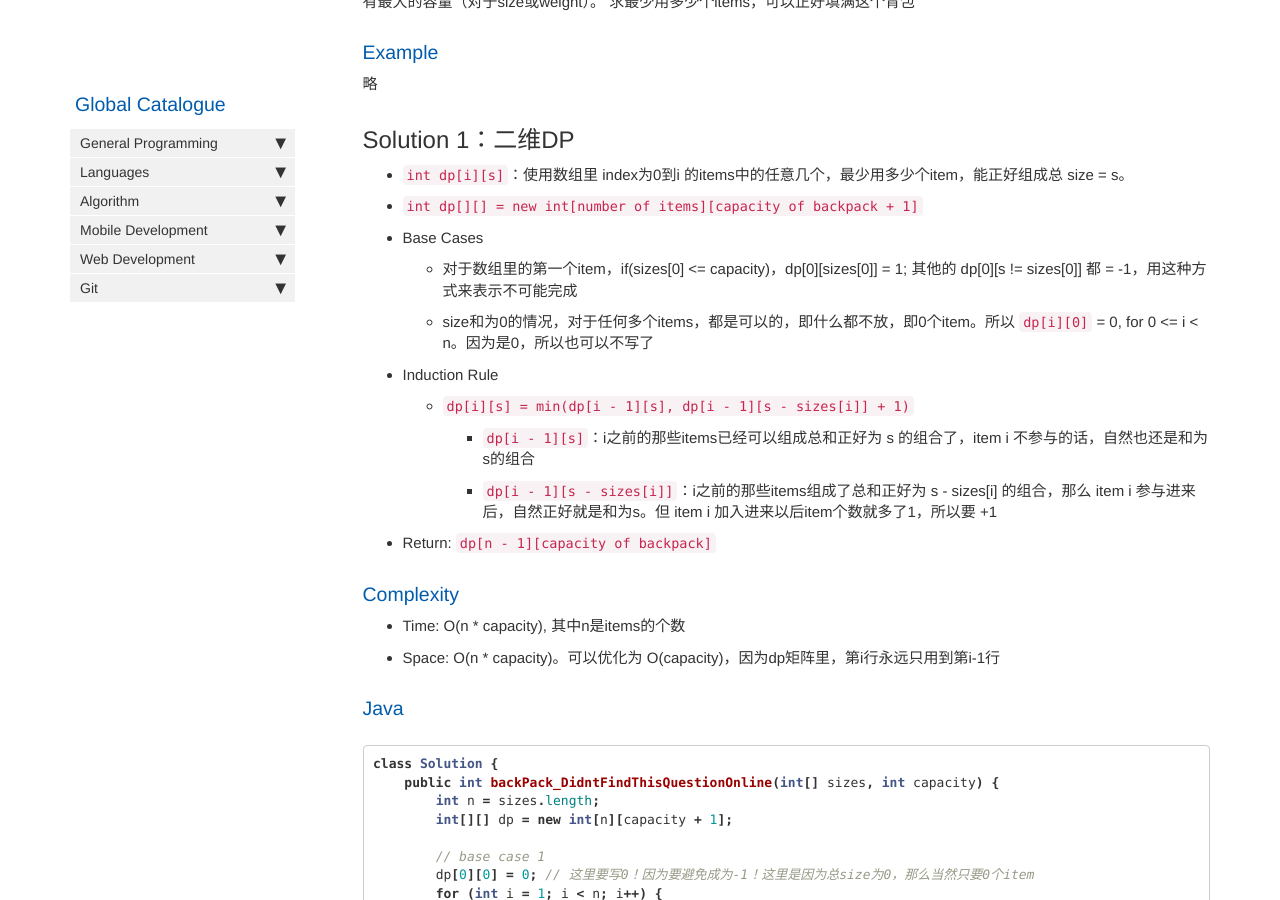
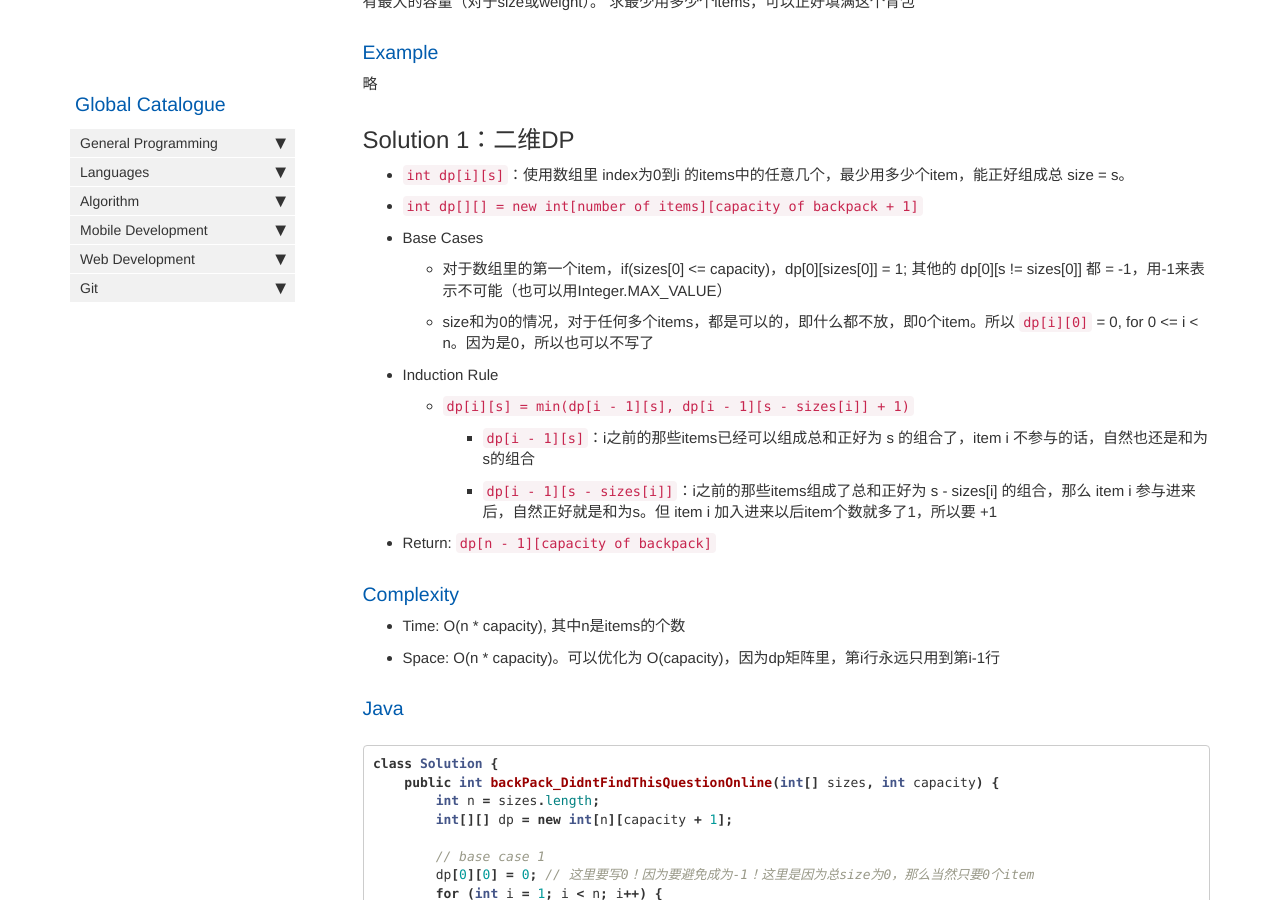
Before and after one commit to HungryOrc/hungryorc.github.io, a Jekyll site: the page built from pages/algorithm/algorithm_backpack_01_1Attr_exactFill_returnMinNumOfItems.md, in a window 1280 px wide and 900 px high, scrolled down 314 px. Built offline with Jekyll 4.4.1, drawn with Linux system fonts in a browser that asks for light colours; nearby versions of some CDN libraries; comment, search, counter and statistics services are not loaded.

Commit message:
Update algorithm_backpack_01_1Attr_exactFill_returnMinNumOfItems.md

```diff
--- a/pages/algorithm/algorithm_backpack_01_1Attr_exactFill_returnMinNumOfItems.md
+++ b/pages/algorithm/algorithm_backpack_01_1Attr_exactFill_returnMinNumOfItems.md
@@ -20,7 +20,7 @@ toc: false
 * `int dp[i][s]`：使用数组里 index为0到i 的items中的任意几个，最少用多少个item，能正好组成总 size = s。
 * `int dp[][] = new int[number of items][capacity of backpack + 1]`
 * Base Cases
-  * 对于数组里的第一个item，if(sizes[0] <= capacity)，dp[0][sizes[0]] = 1; 其他的 dp[0][s != sizes[0]] 都 = -1，用这种方式来表示不可能完成
+  * 对于数组里的第一个item，if(sizes[0] <= capacity)，dp[0][sizes[0]] = 1; 其他的 dp[0][s != sizes[0]] 都 = -1，用-1来表示不可能（也可以用Integer.MAX_VALUE）
   * size和为0的情况，对于任何多个items，都是可以的，即什么都不放，即0个item。所以 `dp[i][0]` = 0, for 0 <= i < n。因为是0，所以也可以不写了
 * Induction Rule
   * `dp[i][s] = min(dp[i - 1][s], dp[i - 1][s - sizes[i]] + 1)`
```
